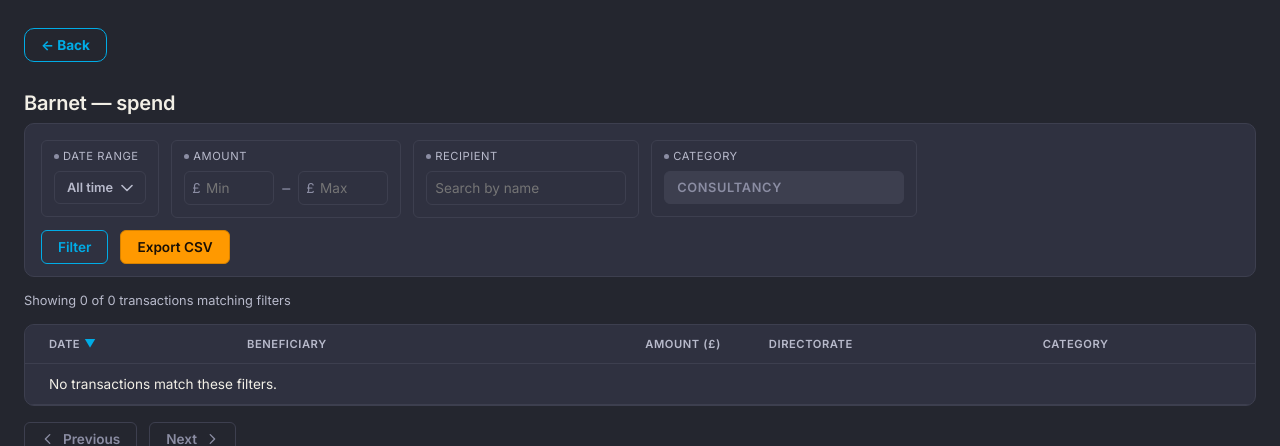
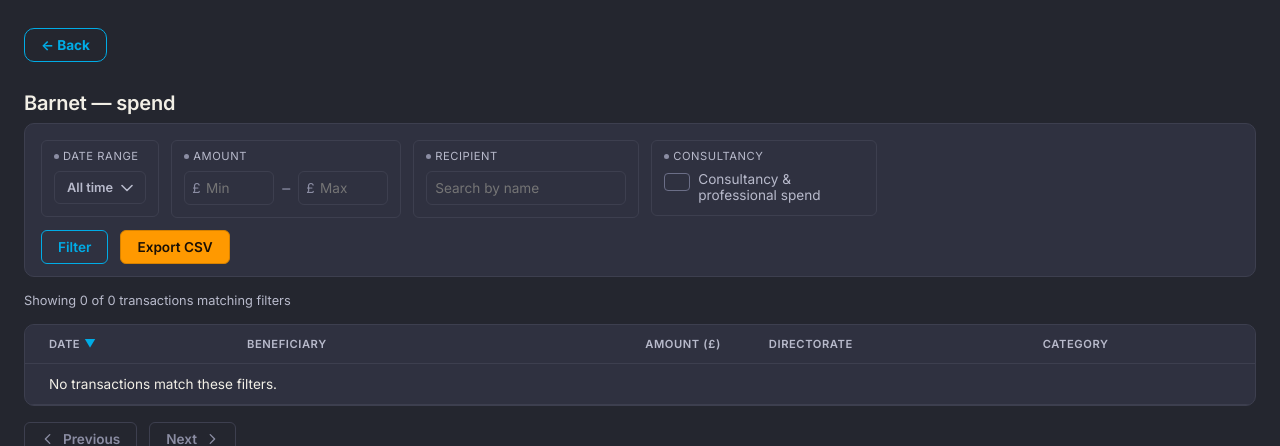
Before and after one commit to fraserwat/local-spend-tracker-frontend, a Django app: page /council/barnet/spend/ in a window 1280 px wide. Shown: the top 446 px of the page. Run offline with Django 5.2, Linux system fonts and the light colour scheme; data comes from the database, SQL or seed files in the repository; data that the repository does not hold is empty; parts of the project's set-up code (start-up, migrations or seed data) failed here and were passed over.

Commit message:
Replace Category filter with a real Consultancy filter
- Category checkbox list (per-council raw codes, no shared
  vocabulary) replaced by a single "Consultancy & professional
  spend" checkbox, unchecked by default. Filters SpendTransaction
  by keyword-matching category against CONSULTANCY_KEYWORDS
  (consult/contract/professional fee/legal/advis) -- a proxy, not
  real entity resolution, same caveats as everywhere else category
  is used in this repo.
- category_buckets.py reduced to just that keyword list; the
  CategoryBucket/bucket_for five-color mapping is removed along
  with SpendTransaction.category_bucket.
- Category column pills in the data table are now uniformly grey
  (var(--color-text-muted)) instead of bucket-colored -- category
  has no trustworthy taxonomy to color-code by.
- forms.py/views.py/selectors.py: category MultipleChoiceField ->
  consultancy BooleanField; get_distinct_categories and the
  per-category chip/remove-link plumbing removed; council= no
  longer needed on TransactionFilterForm.
- Tests updated: category-filter tests replaced with consultancy
  equivalents (selectors + view level).

Co-Authored-By: Claude Sonnet 5 <noreply@anthropic.com>

```diff
--- a/apps/spend/forms.py
+++ b/apps/spend/forms.py
@@ -2,7 +2,7 @@ from datetime import date as date_cls
 
 from django import forms
 
-from .selectors import SORT_FIELDS, get_distinct_categories
+from .selectors import SORT_FIELDS
 
 SORT_CHOICES = [(key, key) for key in SORT_FIELDS]
 DIR_CHOICES = [("asc", "asc"), ("desc", "desc")]
@@ -90,19 +90,11 @@ class TransactionFilterForm(forms.Form):
     )
     sort = forms.ChoiceField(choices=SORT_CHOICES, required=False)
     dir = forms.ChoiceField(choices=DIR_CHOICES, required=False)
-    # Choices are set per-instance in __init__ (they're council-scoped, not
-    # static) -- empty here so the field still exists, and still validates
-    # to "no categories" cleanly, for a caller that never passes `council`.
-    category = forms.MultipleChoiceField(
-        required=False, choices=[], widget=forms.CheckboxSelectMultiple
+    # Keyword-proxy filter, not real entity resolution -- see
+    # category_buckets.CONSULTANCY_KEYWORDS and selectors.get_council_transactions.
+    consultancy = forms.BooleanField(
+        required=False, widget=forms.CheckboxInput(attrs={"class": "consultancy-checkbox"})
     )
-
-    def __init__(self, *args, council=None, **kwargs):
-        super().__init__(*args, **kwargs)
-        if council is not None:
-            self.fields["category"].choices = [
-                (value, value) for value in get_distinct_categories(council)
-            ]
 
     def clean(self):
         cleaned = super().clean()
--- a/apps/spend/models.py
+++ b/apps/spend/models.py
@@ -1,7 +1,6 @@
 from django.db import models
 
 from apps.councils.models import Council
-from apps.spend.category_buckets import bucket_for
 
 # GBP amounts always carry pence-level precision. Shared with the rounding
 # step in apps/spend/services/etl.py so both stay in sync.
@@ -40,10 +39,6 @@ class SpendTransaction(models.Model):
     def __str__(self):
         return f"{self.council.name}: {self.beneficiary_name} ({self.amount_gbp})"
 
-    @property
-    def category_bucket(self):
-        return bucket_for(self.category) if self.category else None
-
 
 class DataLoadRun(models.Model):
     """Audit log for one ETL loader invocation.
--- a/apps/spend/templates/spend/transactions.html
+++ b/apps/spend/templates/spend/transactions.html
@@ -357,19 +357,49 @@
   .combobox-option { padding: var(--space-2) var(--space-3); font-size: var(--text-base); cursor: pointer; }
   .combobox-option.highlighted { background: rgba(0, 172, 230, 0.16); }
 
-  /* Inert placeholder -- same visual language as theme.css's
-     input[disabled], since this cluster has no live control right now. */
-  .cat-placeholder {
-    width: 240px;
-    padding: var(--space-2) var(--space-3);
-    border: 1px solid var(--color-border-subtle);
-    border-radius: var(--radius-sm);
-    color: var(--color-text-faint);
-    background: var(--color-border-subtle);
-    font-size: var(--text-sm);
-    font-weight: 600;
-    letter-spacing: 0.05em;
+  .consultancy-toggle {
+    display: flex;
+    align-items: flex-start;
+    gap: var(--space-2);
+    font-size: var(--text-base);
+    color: var(--color-text-muted);
+    cursor: pointer;
+    max-width: 200px;
   }
+  .consultancy-toggle:has(input:checked) { color: var(--color-text); font-weight: 600; }
+  /* Custom box -- native checkbox renders OS-white regardless of
+     accent-color when unchecked, a bright patch on a dark panel. */
+  .consultancy-checkbox {
+    appearance: none;
+    -webkit-appearance: none;
+    width: 15px;
+    height: 15px;
+    margin: 2px 0 0;
+    flex-shrink: 0;
+    border: 1px solid var(--color-border);
+    border-radius: 4px;
+    background: transparent;
+    position: relative;
+    cursor: pointer;
+    transition: background 140ms ease, border-color 140ms ease;
+  }
+  .consultancy-checkbox:hover { border-color: var(--color-link); }
+  .consultancy-checkbox:checked {
+    background: var(--color-link);
+    border-color: var(--color-link);
+  }
+  .consultancy-checkbox:checked::after {
+    content: "";
+    position: absolute;
+    left: 4px;
+    top: 1px;
+    width: 4px;
+    height: 8px;
+    border: solid var(--color-accent-text);
+    border-width: 0 2px 2px 0;
+    transform: rotate(45deg);
+  }
+  .consultancy-checkbox:focus-visible { outline: 2px solid var(--color-link); outline-offset: 1px; }
 
   .panel-actions { display: flex; align-items: center; gap: var(--space-3); margin-top: var(--space-3); }
 
@@ -462,21 +492,10 @@
   .beneficiary-redacted { color: var(--color-text-faint); font-style: italic; }
 
   /* Bordered, not filled -- same hairline-card convention as the rest of
-     the app. Five hues, one per real semantic bucket (apps/spend/category_buckets.py);
-     deliberately skips the app's blue/orange (already reserved for
-     links/CTA, so reusing them here would read as "clickable" or "the one
-     important action"). Recomputed against this table's own background
-     (#2f3140) at the pill's actual 11.2px text size -- the original five
-     ranged 3.3-4.2:1 (all failing WCAG's 4.5:1 body-text minimum); each is
-     lightened in HSL space, same hue/saturation, to clear ~4.7:1.
-     pill-other (the catch-all bucket, ~80% of rows on a typical council) is
-     no longer a hue at all: giving the majority-default bucket the same
-     saturated treatment as the five genuinely distinct ones defeated the
-     "ration color to one job" point of having buckets, and its rose read
-     close enough to --color-alarm to misread as a data-quality flag on a
-     quick scan. It's --color-text-muted now -- neutral, passes contrast
-     outright, and lets the five real hues stand out because most of the
-     table no longer competes with them. */
+     the app. category is raw free text with no shared vocabulary across
+     councils (apps/spend/category_buckets.py's docstring), so there's no
+     trustworthy taxonomy left to color-code by bucket -- one neutral
+     treatment for every value, same as the old catch-all pill-other. */
   .pill {
     display: inline-block;
     padding: 0.15rem var(--space-2);
@@ -485,16 +504,8 @@
     font-size: var(--text-xs);
     font-weight: 600;
     white-space: nowrap;
+    color: var(--color-text-muted);
   }
-  .pill-staff { color: #1cb07c; }
-  .pill-contracts { color: #d88f00; }
-  /* Was #e07ea2 (rose) -- read as red/alarm to users, same issue pill-other
-     had. Shifted further round the wheel to magenta-violet (hue 291,
-     4.95:1 against #2f3140), clear of red and of pill-grants' periwinkle. */
-  .pill-capital { color: #d581e4; }
-  .pill-premises { color: #00b600; }
-  .pill-grants { color: #9c92eb; }
-  .pill-other { color: var(--color-text-muted); }
   .category-empty { color: var(--color-text-faint); }
 
   /* One flagship module, not a table row (Design Bible doctrine VI) -- the
@@ -638,10 +649,13 @@
           </div>
         </div>
 
-        {# Parked -- raw per-council category codes are too inconsistent to filter on yet; placeholder until the Entity Resolution Layer lands a real "Contracting Firm" roll-up. #}
-        <div class="cluster">
-          <div class="cluster-label"><span class="mark"></span>Category</div>
-          <div class="cat-placeholder" aria-disabled="true">CONSULTANCY</div>
+        {# Keyword proxy, not real entity resolution -- see category_buckets.CONSULTANCY_KEYWORDS. #}
+        <div class="cluster{% if cluster_active.consultancy %} active{% endif %}">
+          <div class="cluster-label"><span class="mark"></span>Consultancy</div>
+          <label class="consultancy-toggle">
+            {{ form.consultancy }}
+            <span>Consultancy &amp; professional spend</span>
+          </label>
         </div>
       </div>
 
@@ -695,7 +709,7 @@
         <td class="amount">{{ txn.amount_gbp|intcomma }}</td>
         <td>{{ txn.directorate }}</td>
         <td>
-          {% if txn.category %}<span class="pill pill-{{ txn.category_bucket.slug }}" title="{{ txn.category_bucket.label }}">{{ txn.category }}</span>{% else %}<span class="category-empty">&mdash;</span>{% endif %}
+          {% if txn.category %}<span class="pill">{{ txn.category }}</span>{% else %}<span class="category-empty">&mdash;</span>{% endif %}
         </td>
       </tr>
       {% empty %}
--- a/apps/spend/views.py
+++ b/apps/spend/views.py
@@ -35,7 +35,7 @@ def _filtered_transactions(council: Council, form: TransactionFilterForm):
         amount_min=data.get("amount_min"),
         amount_max=data.get("amount_max"),
         q=data.get("q") or "",
-        category=data.get("category") or None,
+        consultancy=bool(data.get("consultancy")),
         sort=form.sort_field,
         descending=form.descending,
     )
@@ -55,7 +55,7 @@ class TransactionListAPIView(ListAPIView):
 
     def list(self, request, *args, **kwargs):
         council = get_object_or_404(Council, slug=self.kwargs["slug"])
-        form = TransactionFilterForm(request.query_params, council=council)
+        form = TransactionFilterForm(request.query_params)
         if not form.is_valid():
             return Response(form.errors, status=400)
         queryset = _filtered_transactions(council, form)
@@ -78,7 +78,7 @@ class TransactionExportAPIView(APIView):
 
     def get(self, request, slug):
         council = get_object_or_404(Council, slug=slug)
-        form = TransactionFilterForm(request.query_params, council=council)
+        form = TransactionFilterForm(request.query_params)
         if not form.is_valid():
             return Response(form.errors, status=400)
         queryset = _filtered_transactions(council, form)
@@ -161,21 +161,6 @@ def _remove_filter_link(request, keys: list[str]) -> str:
     return _link_with(request, mutate)
 
 
-def _remove_category_link(request, value: str) -> str:
-    """Same shape as _remove_filter_link, but drops one value out of the
-    repeated `category` param instead of the whole key -- each selected
-    category gets its own chip/remove link, not one combined chip."""
-
-    def mutate(params):
-        remaining = [v for v in params.getlist("category") if v != value]
-        if remaining:
-            params.setlist("category", remaining)
-        else:
-            params.pop("category", None)
-
-    return _link_with(request, mutate)
-
-
 def _date_filter_label(form: TransactionFilterForm) -> str | None:
     """Formats the current date_from/date_to as text -- shared by the
     active-filter chip and the date-range dropdown's trigger button, so the
@@ -229,11 +214,11 @@ def _active_filter_chips(request, form: TransactionFilterForm) -> list[dict]:
             {"label": f'Recipient: "{q}"', "remove_link": _remove_filter_link(request, ["q"])}
         )
 
-    for category in cleaned.get("category") or []:
+    if cleaned.get("consultancy"):
         chips.append(
             {
-                "label": f"Category: {category}",
-                "remove_link": _remove_category_link(request, category),
+                "label": "Consultancy",
+                "remove_link": _remove_filter_link(request, ["consultancy"]),
             }
         )
 
@@ -264,7 +249,7 @@ def council_spend_view(request, slug):
     behaves identically either way.
     """
     council = get_object_or_404(Council, slug=slug)
-    form = TransactionFilterForm(request.GET, council=council)
+    form = TransactionFilterForm(request.GET)
     valid = form.is_valid()
 
     if valid and request.GET.get("export") == "csv":
@@ -385,7 +370,7 @@ def council_spend_view(request, slug):
                 )
             ),
             "recipient": bool(valid and form.cleaned_data.get("q")),
-            "category": bool(valid and form.cleaned_data.get("category")),
+            "consultancy": bool(valid and form.cleaned_data.get("consultancy")),
         },
     }
     return render(request, "spend/transactions.html", context)
```
Also changed, not shown: apps/spend/category_buckets.py (+7 -60 lines), apps/spend/selectors.py (+16 -21 lines), apps/spend/test_selectors.py (+8 -30 lines), apps/spend/test_views.py (+15 -42 lines).
